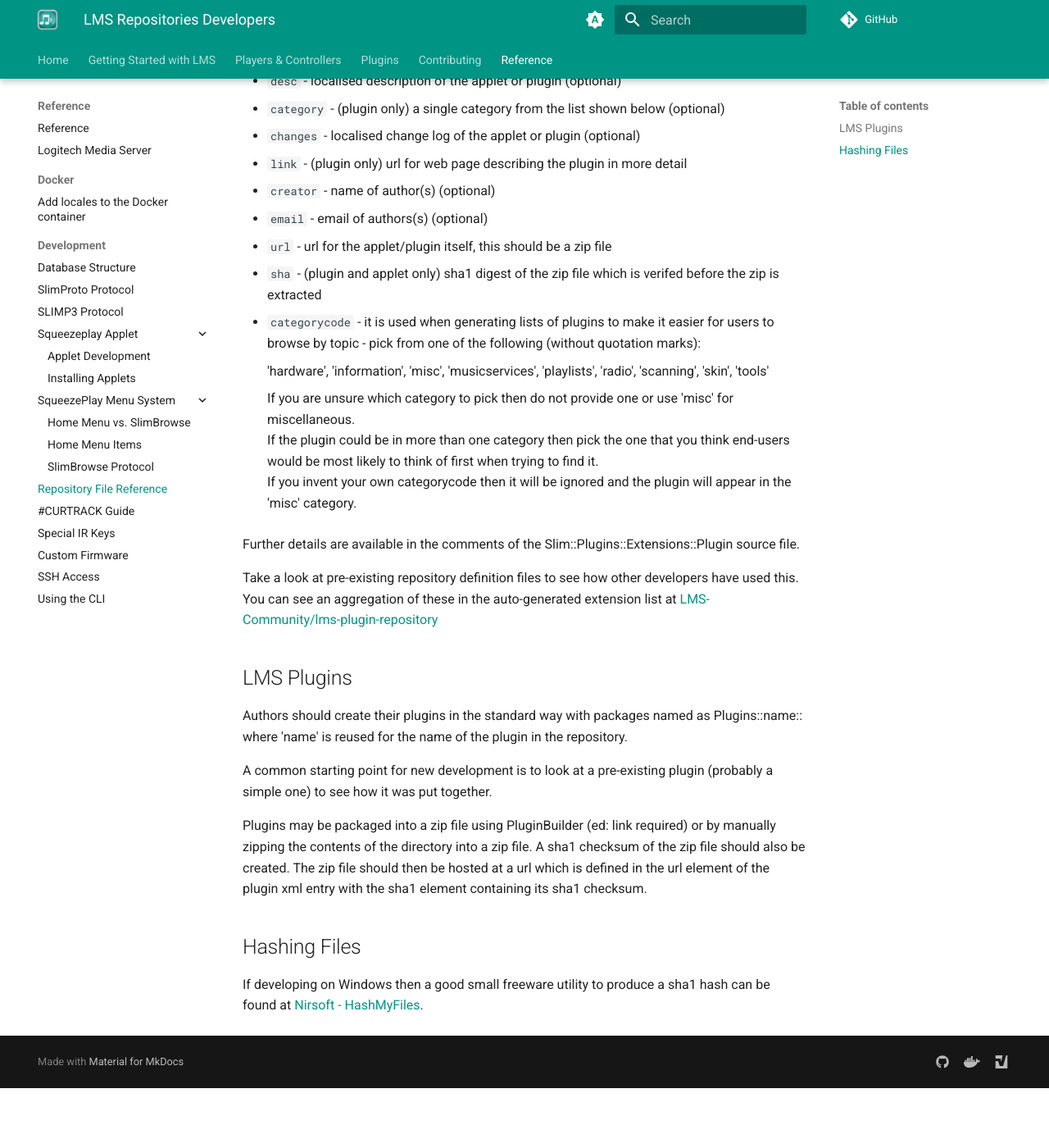
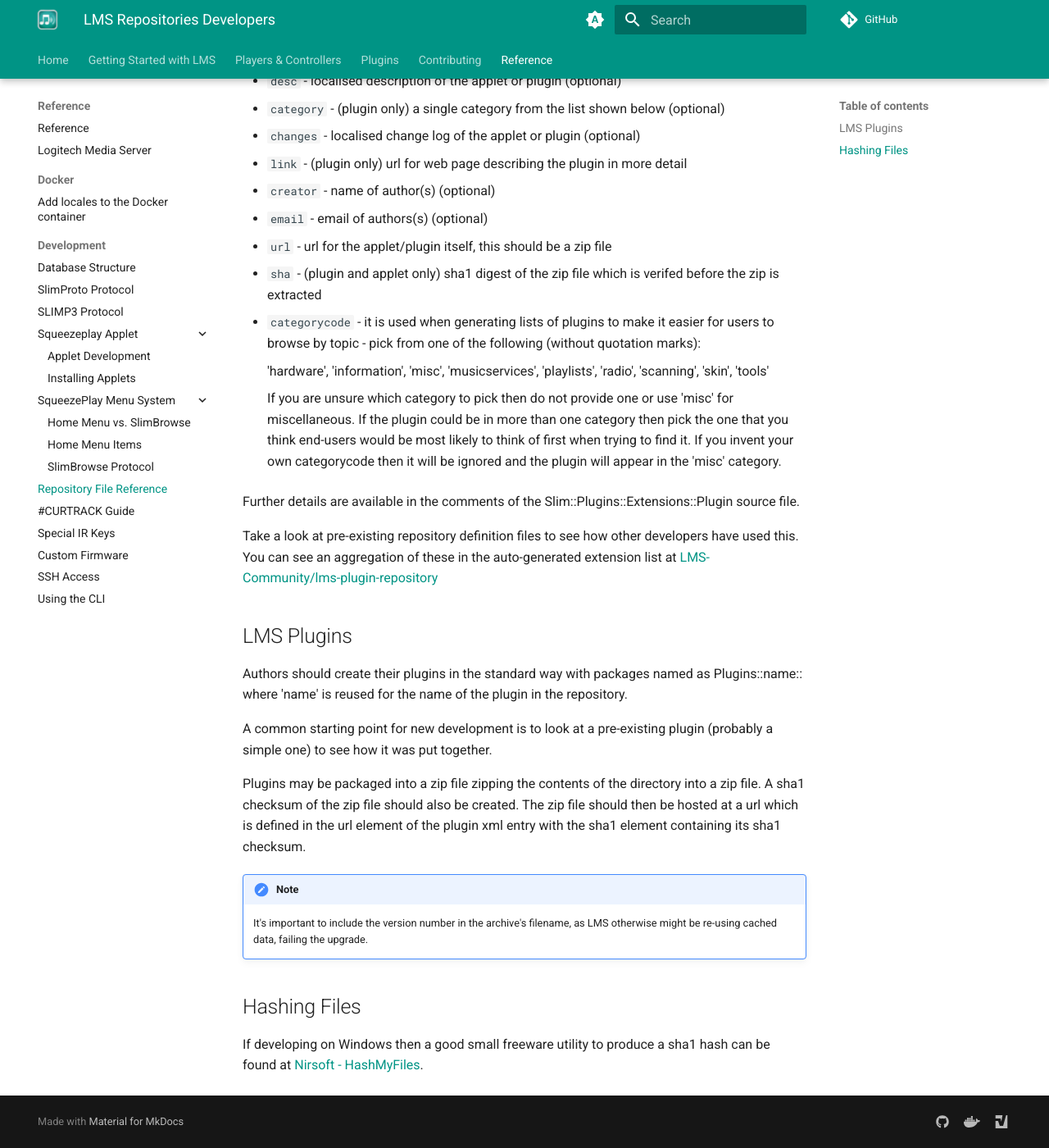
Before and after one commit to LMS-Community/lms-community.github.io, an MkDocs documentation site: the page built from docs/reference/repository-dev.md, in a window 1280 px wide and 1400 px high, scrolled down 1522 px. Shown: the whole window at 82% size. Built offline with MkDocs 1.6.1 and Material for MkDocs 9.7.7, drawn with Linux system fonts in a browser that asks for light colours; comment, search, counter and statistics services are not loaded; before the commit the page ends 2849 px from its top, so only the background shows below that.

Commit message:
Leave a note about using the version number in the Plugin archive file name.

```diff
--- a/docs/reference/repository-dev.md
+++ b/docs/reference/repository-dev.md
@@ -94,7 +94,10 @@
 
 A common starting point for new development is to look at a pre-existing plugin (probably a simple one) to see how it was put together.
 
-Plugins may be packaged into a zip file using PluginBuilder (ed: link required) or by manually zipping the contents of the directory into a zip file. A sha1 checksum of the zip file should also be created. The zip file should then be hosted at a url which is defined in the url element of the plugin xml entry with the sha1 element containing its sha1 checksum.
+Plugins may be packaged into a zip file zipping the contents of the directory into a zip file. A sha1 checksum of the zip file should also be created. The zip file should then be hosted at a url which is defined in the url element of the plugin xml entry with the sha1 element containing its sha1 checksum.
+
+!!! note
+    It's important to include the version number in the archive's filename, as LMS otherwise might be re-using cached data, failing the upgrade.
 
 ## Hashing Files
 
```
